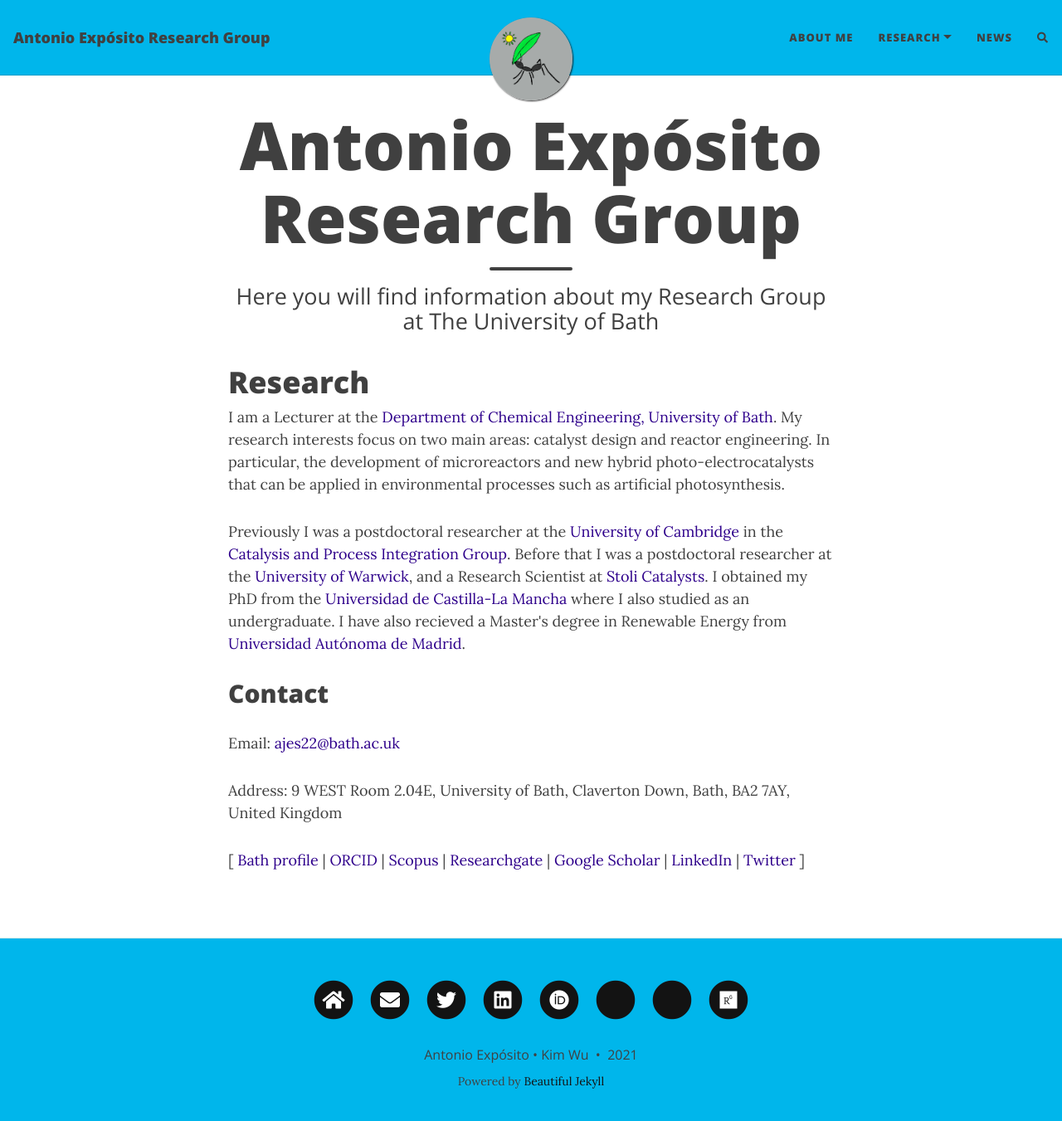
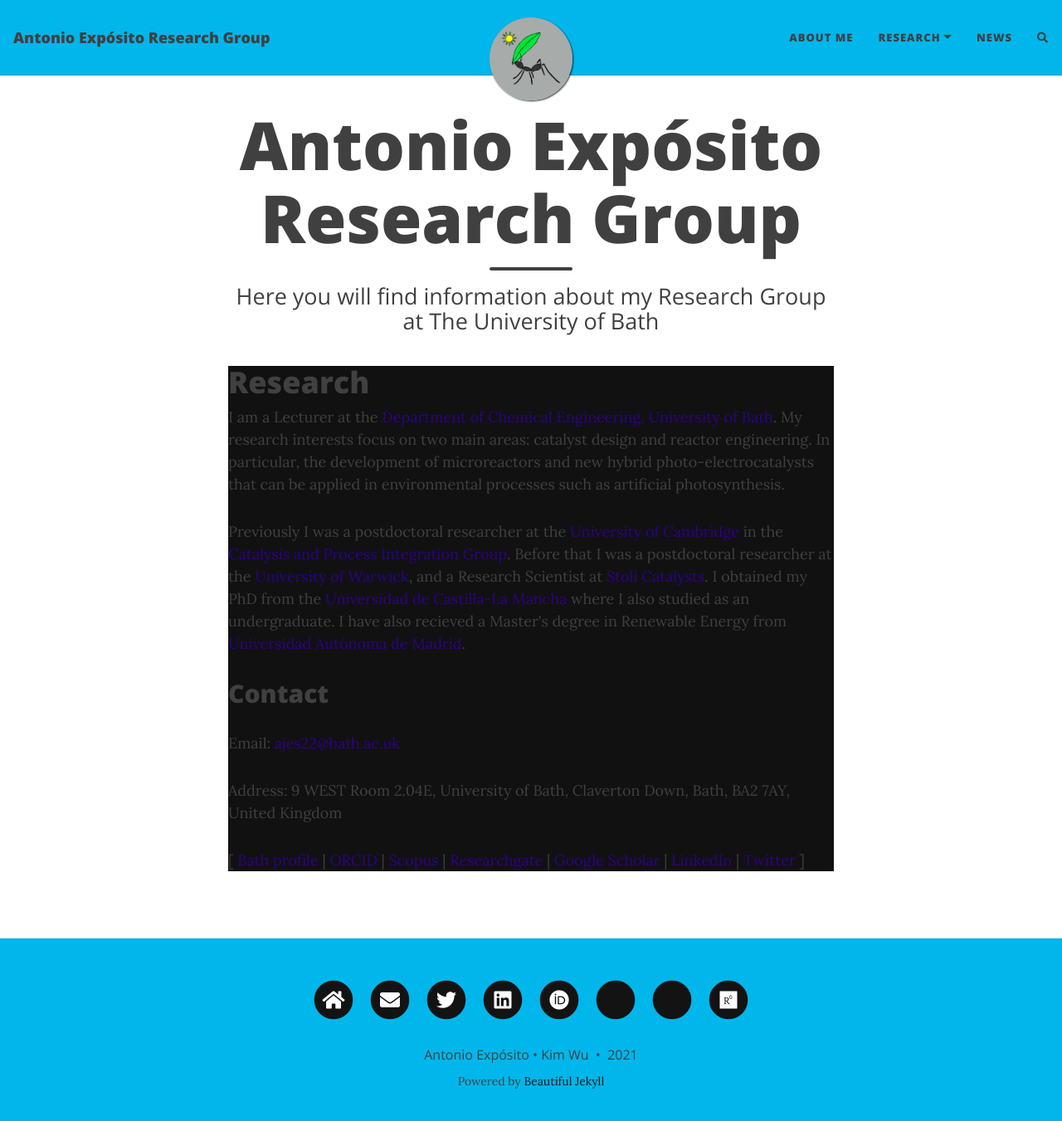
Before and after one commit to AntonioJExposito/AntonioJExposito.github.io, a Jekyll site: the page built from index.html, in a window 1280 px wide and 1364 px high. Shown: the top 1351 px of the window at 83% size. Built offline with Jekyll 4.4.1, drawn with Linux system fonts in a browser that asks for light colours; nearby versions of some CDN libraries; the list of posts is cut into pages by our own code; comment, search, counter and statistics services are not loaded; a style sheet for code colours, icons or effects is not loaded.

Commit message:
Update home.html

```diff
--- a/_layouts/home.html
+++ b/_layouts/home.html
@@ -7,7 +7,7 @@ layout: page
  <body>
 
 
-<div style="background-color: "#111111"">
+<div style="background-color:#111111"">
 
 
 
```
